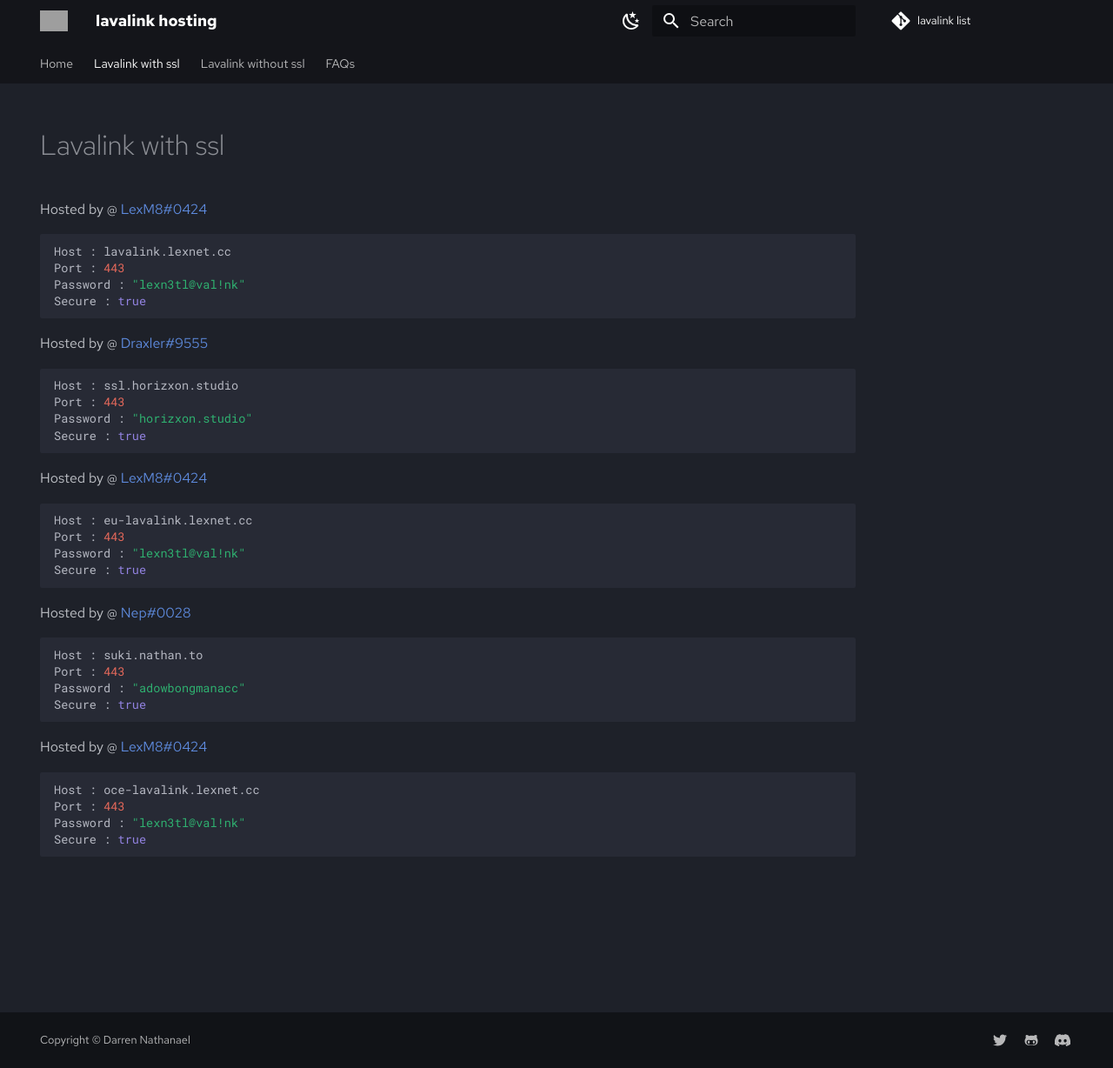
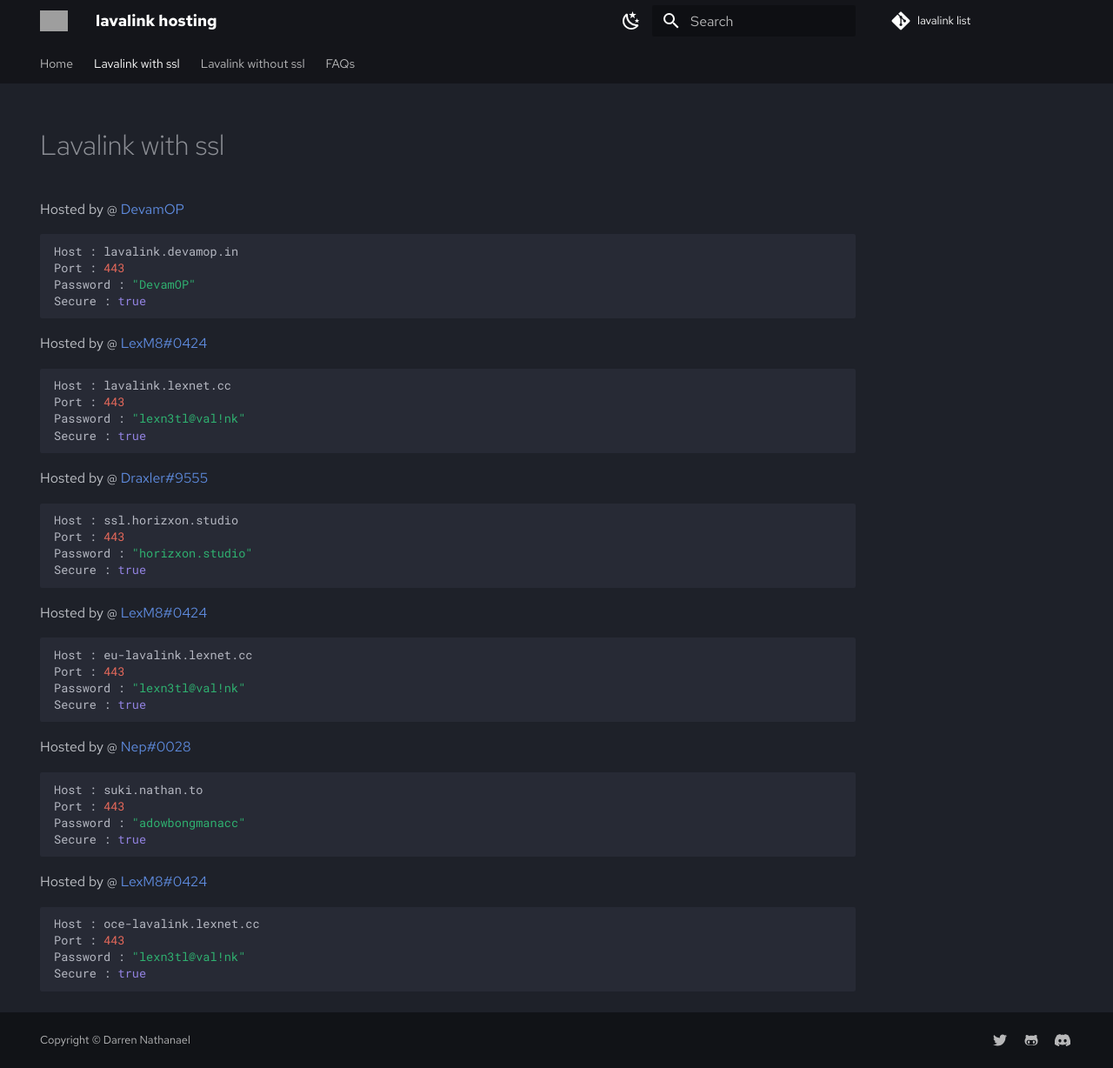
Before and after one commit to DarrenOfficial/lavalink-list, an MkDocs documentation site: the page built from docs/SSL/lavalink-with-ssl.md, in a window 1280 px wide and 1228 px high. Shown: the whole window at 87% size. Built offline with MkDocs 1.6.1 and Material for MkDocs 9.7.7, drawn with Linux system fonts in a browser that asks for light colours; comment, search, counter and statistics services are not loaded; grey boxes are pictures that could not be loaded.

Commit message:
Update lavalink-with-ssl.md
add my lavalink

````diff
--- a/docs/SSL/lavalink-with-ssl.md
+++ b/docs/SSL/lavalink-with-ssl.md
@@ -6,6 +6,14 @@ description: SSL Uses Secure WS connection, whilst No SSL uses standard WS. if y
 <!-- inject image ad -->
 <div data-ea-style="stickybox" class="dark horizontal" data-ea-publisher="darrennathanaelcom" data-ea-type="image"></div>
 
+
+Hosted by @ [DevamOP](https://bit.ly/m/devam)
+```bash
+Host : lavalink.devamop.in
+Port : 443
+Password : "DevamOP"
+Secure : true
+```
 
 Hosted by @ [LexM8#0424](https://freelavalink.lexnet.cc)
 ```bash
````
